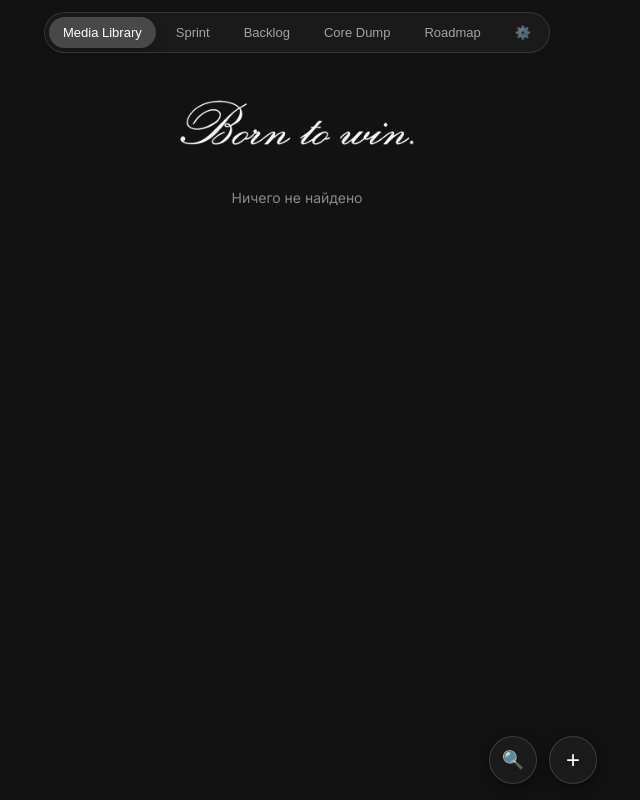
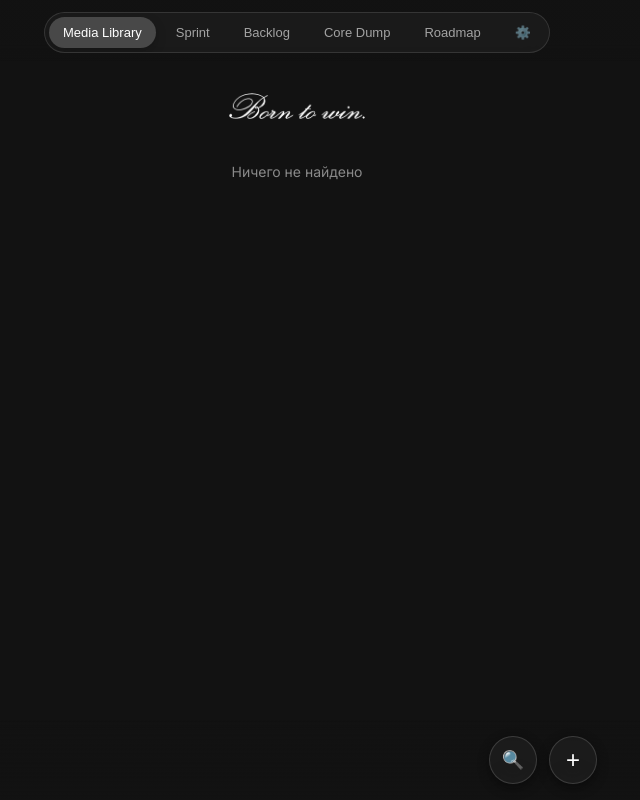
Before and after one commit to twtkmnp9wb-cyber/my-notes-app, a plain HTML site: page index.html in a window 1280 px wide. Shown: the whole page, without its empty margins (343-983 px from the left). Drawn offline with Linux system fonts and the light colour scheme.

Commit message:
Fix layout structure, restore floating buttons and correct file input color

```diff
--- a/index.html
+++ b/index.html
@@ -44,9 +44,9 @@
         <!-- ПРОКРУЧИВАЕМАЯ ОБЛАСТЬ ЛЕНТЫ -->
         <div class="scroll-viewport">
             <div class="content-wrapper">
-                <!-- Логотип с плавным сглаживанием -->
-                <div style="text-align: center; margin-top: 15px; margin-bottom: 15px; min-height: 45px;">
-                    <img src="born-to-win.png" alt="Born to win." style="height: 45px; width: auto; object-fit: contain; image-rendering: auto;">
+                <!-- Уменьшенный логотип -->
+                <div style="text-align: center; margin-top: 8px; margin-bottom: 8px; min-height: 30px;">
+                    <img src="born-to-win.png" alt="Born to win." style="height: 26px; width: auto; object-fit: contain;">
                 </div>
 
                 <main class="notes-area">
```
